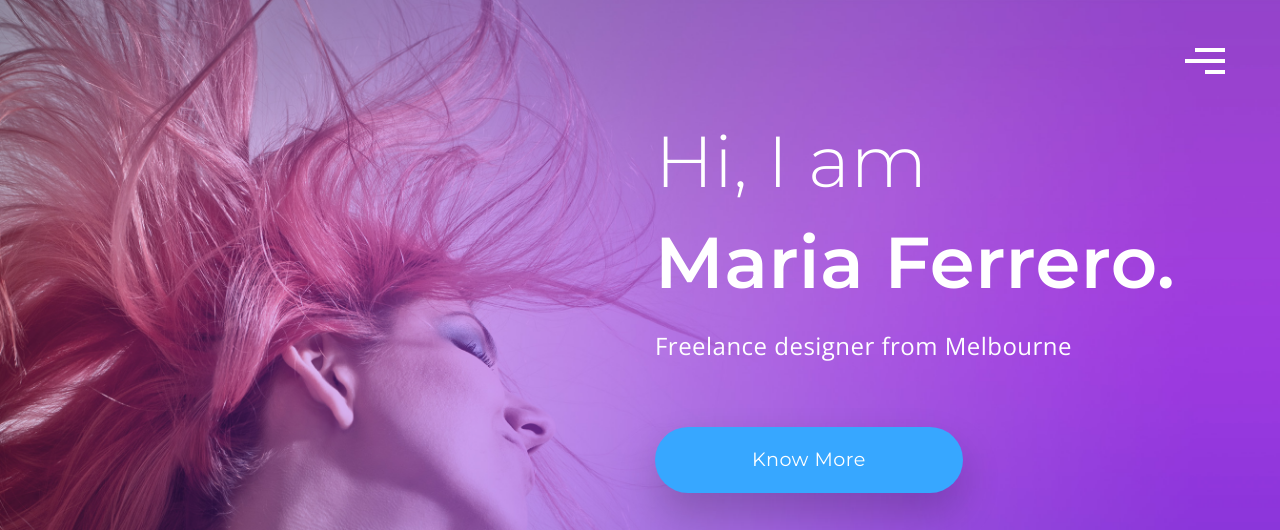
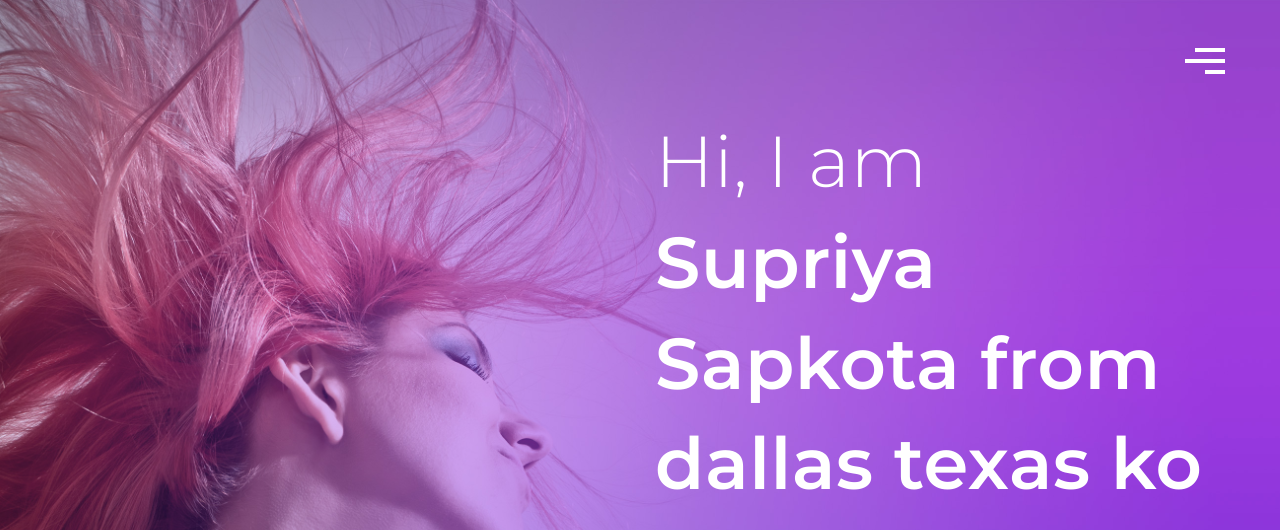
Before and after one commit to supriyasapkota/portfoliowebsite, a plain HTML site: page index.html in a window 1280 px wide. Shown: the top 530 px of the page. Drawn offline with nearby package versions, Linux system fonts and the light colour scheme; a script that the page names is missing.

Commit message:
Update index.html

```diff
--- a/index.html
+++ b/index.html
@@ -50,7 +50,7 @@
               </nav>
               <!-- <a href="#" class="menu"><img src="assets/menu.png"></a> -->
               <div class="hero-text">
-                <h1><span>Hi, I am</span><br>Maria Ferrero.</h1>
+                <h1><span>Hi, I am</span><br>Supriya Sapkota from dallas texas ko sau.</h1>
                 <h3>Freelance designer from Melbourne</h3>
                 <a href="#" class="btn btn-lg btn-primary">Know More</a>
                 <ul class="social-links">
```
